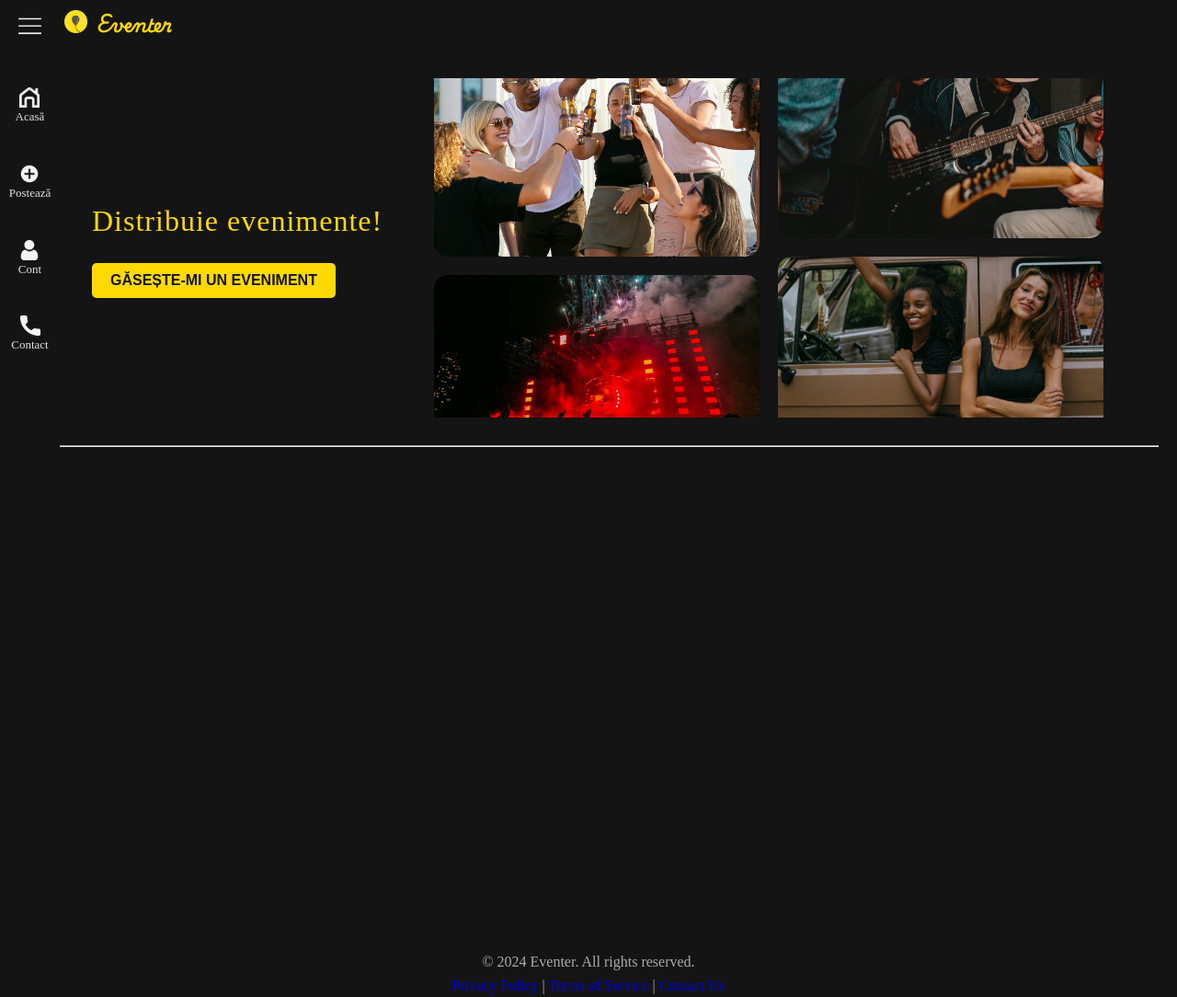
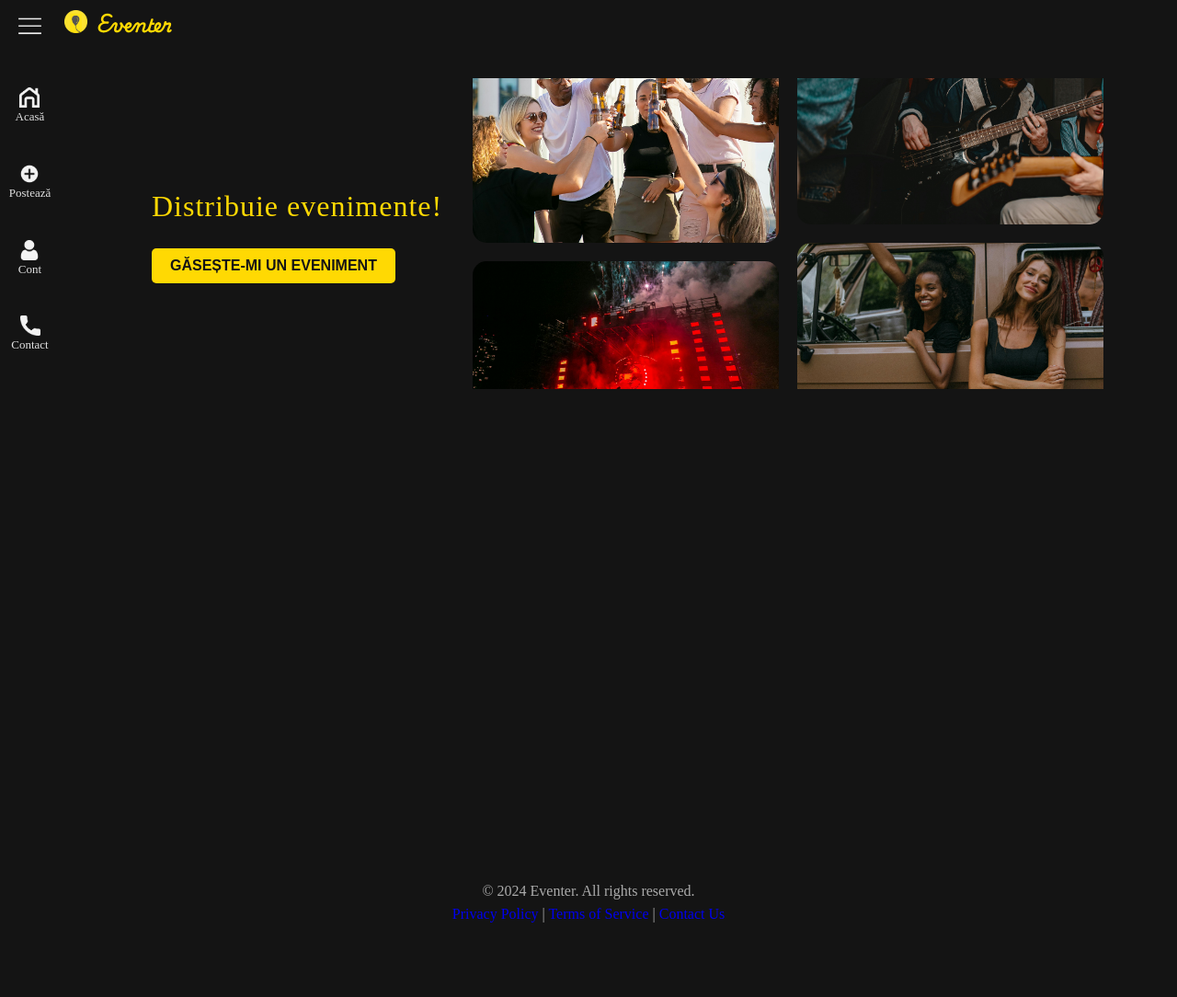
Before and after one commit to Victor152M/Eventer, a Flask app: template app/templates/index.html in a window 1280 px wide. Shown: the whole page at 92% size. After the commit the page ends 1003 px from the top, so only its background shows below. Run offline with Flask 3, Linux system fonts and the light colour scheme; the template is opened without the code that fills it, so the values that code supplies are empty; parts of the project's set-up code (start-up, migrations or seed data) failed here and were passed over.

Commit message:
fixed bug, remove line between sections

```diff
--- a/app/static/css/index.css
+++ b/app/static/css/index.css
@@ -158,7 +158,7 @@ body {
 main {
     flex: 1;
     display: flex;
-    width: 100%;
+    margin: 0 0;
     margin-bottom: 2.5rem;
 }
 
@@ -172,7 +172,7 @@ body, h1, h2, p {
 .main_content {
     display: block;
     width: 100%;
-    margin: 0 auto; /* This centers the content */
+    margin-left: 65px;
     padding: 0 20px; /* Adds some padding on smaller screens */
     box-sizing: border-box; /* Includes padding in the width calculation */
 }
--- a/app/templates/index.html
+++ b/app/templates/index.html
@@ -66,7 +66,6 @@
                     </div>
                 </div>
             </section>
-            <hr>
             <section id="events">
                 {% for event in events %}
                     <article class="event-card" data-article="{{ links[loop.index0] }}">
```
